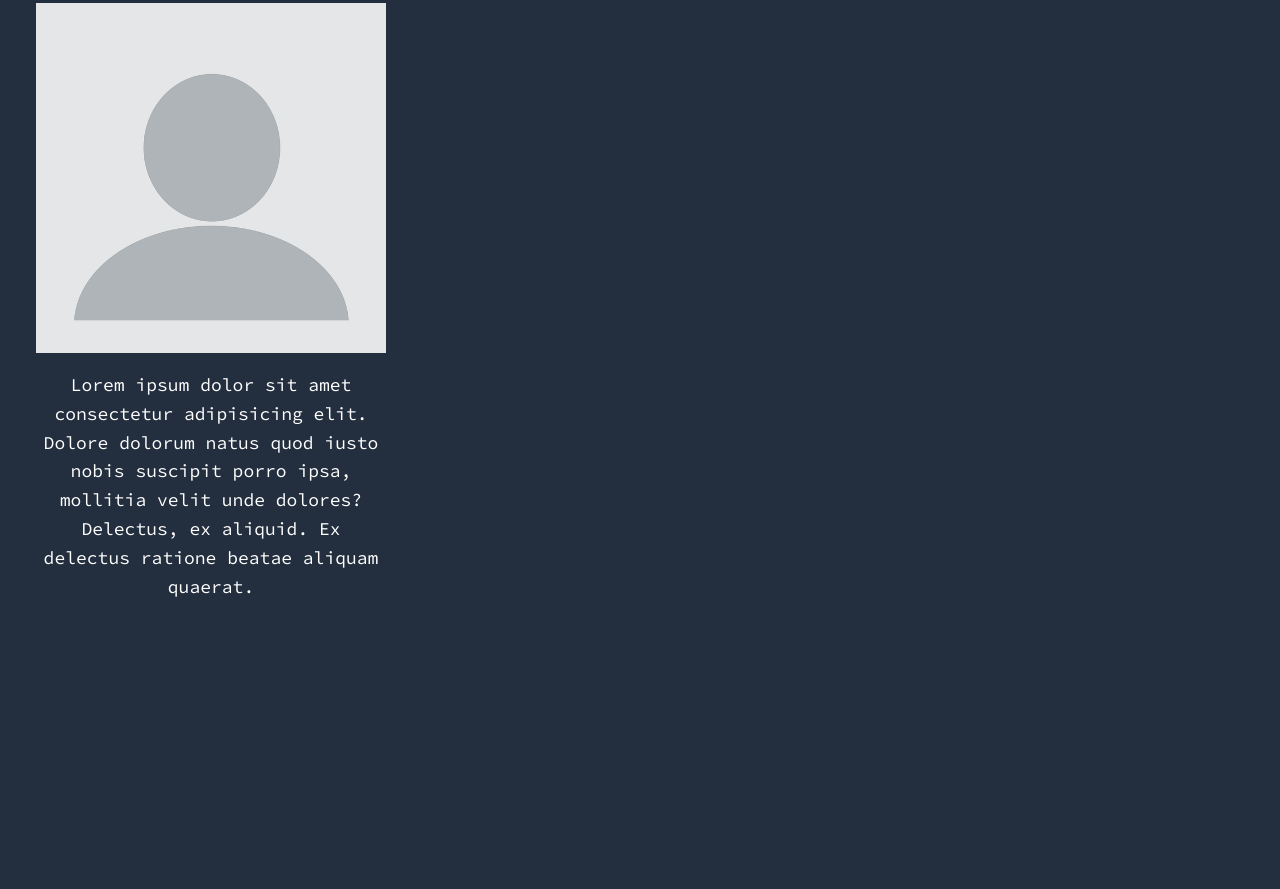
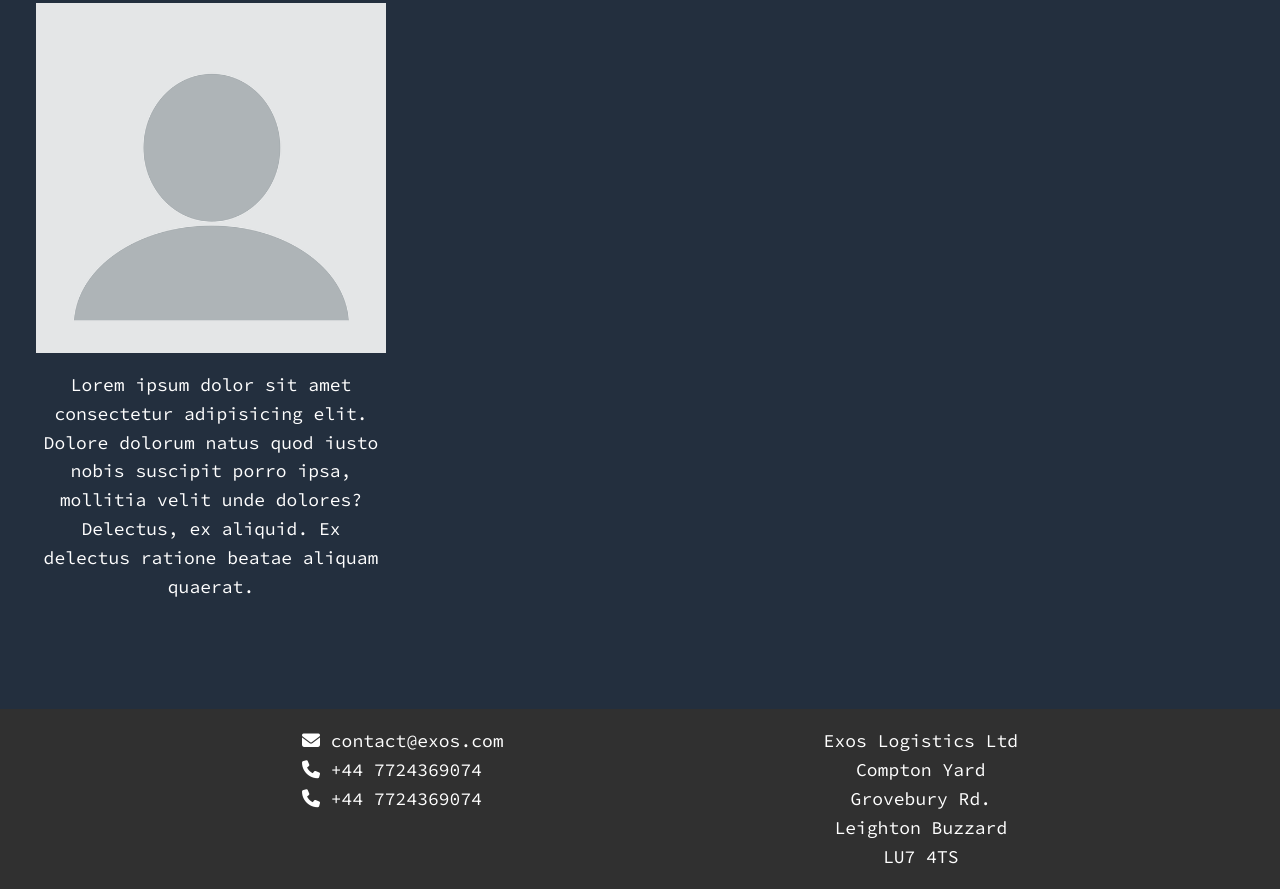
Before and after one commit to MattB1995/company_website, a plain HTML site: page index.html in a window 1280 px wide. Shown: the part 1590-2479 px from the top of the page. Before the commit the page ends 2299 px from the top, so only its background shows below. Drawn offline with Linux system fonts and the light colour scheme.

Commit message:
added basic footer

```diff
--- a/index.html
+++ b/index.html
@@ -16,6 +16,9 @@
     <link rel="preconnect" href="https://fonts.googleapis.com">
     <link rel="preconnect" href="https://fonts.gstatic.com" crossorigin>
     <link href="https://fonts.googleapis.com/css2?family=Source+Code+Pro:ital,wght@0,200..900;1,200..900&display=swap" rel="stylesheet">
+
+    <!-- Font Awesome  -->
+    <script src="https://kit.fontawesome.com/bc37e79fcf.js" crossorigin="anonymous"></script>
 
 
     <link rel="stylesheet" href="styles.css">
@@ -63,5 +66,29 @@
             </p>
         </div>
     </section>
+    <footer class="footer">
+        <div class="footer-contact">
+            <ul class="contact-list">
+                <li class="contact-list__item">
+                    <a class="contact-list__link">
+                        <i class="fa-solid fa-envelope"></i> contact@exos.com
+                    </a>
+                </li>
+                <li class="contact-list__item">
+                    <a class="contact-list__link">
+                        <i class="fa-solid fa-phone"></i> +44 7724369074
+                    </a>
+                </li>
+                <li class="contact-list__item">
+                    <a class="contact-list__link">
+                        <i class="fa-solid fa-phone"></i> +44 7724369074
+                    </a>
+                </li>
+            </ul>
+        </div>
+        <div class="footer-address">
+            <p>Exos Logistics Ltd<br>Compton Yard<br>Grovebury Rd.<br>Leighton Buzzard<br>LU7 4TS</p>
+        </div>
+    </footer>
 </body>
 </html>
--- a/styles.css
+++ b/styles.css
@@ -78,11 +78,14 @@ background-color: var(--clr-amz-accent-2);
 font-family: var(--ff-primary);
 color: var(--clr-light);
 margin: 0;
+padding: 0;
 font-size: var(--fs-body);
 line-height: 1.6;
 text-align: center;
 
 }
+
+
 
 .logo {
     max-width: 100px;
@@ -104,6 +107,25 @@ text-align: center;
 
 .person {
     max-width: 350px;
+}
 
+.footer {
+    background: var(--clr-dark);
+    color: var(--clr-light);
+    display: flex;
+    justify-content: center;
+}
 
+.contact-list {
+text-decoration: none;
+list-style-type: none;
 }
+
+.footer-contact,
+.footer-address {
+    margin: 0 10rem;
+}
+
+.footer-contact {
+    text-align: start;
+}
```
